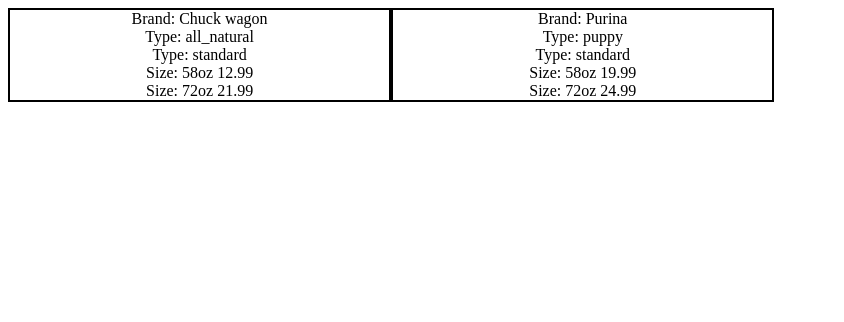
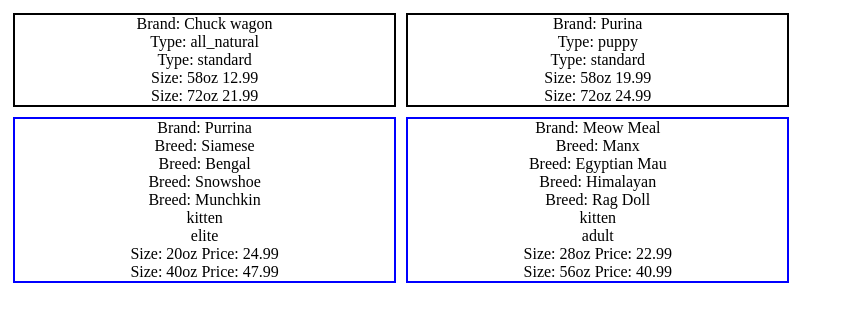
Before and after one commit to nss-day-cohort-14/spa-pet-food-project-glenngineer1, a plain HTML site: page pet-food-project/index.html in a window 1280 px wide. Shown: the whole page, without its empty margins (0-844 px from the left). Drawn offline with Linux system fonts and the light colour scheme.

Commit message:
everything getting to DOM, not in separate cards though

```diff
--- a/pet-food-project/cat-food.js
+++ b/pet-food-project/cat-food.js
@@ -12,5 +12,40 @@
 }
 
 function catData() {
+  var catInfo = JSON.parse(this.responseText);
+  buildCatInfo(catInfo);
+}
+
+function buildCatInfo(catFoodData) {
+  var catFoodToDom = document.getElementById("cat-food-data");
+
+  for (currentCatFood in catFoodData.cat_brands) {
+    var catFoodOutput = "";
+    var types;
+    var volumes;
+
+    var catFood = catFoodData.cat_brands[currentCatFood];
+    catFoodOutput += "<div class='catFoodCard'>";
+    catFoodOutput += "<div>" + "Brand: " + catFood.name + "</div>";
+
+    for (var i = 0; i < catFood.breeds.length; i++) {
+      types = catFood.breeds[i].types;
+      catFoodOutput += "<div>" + "Breed: " + catFood.breeds[i].breed + "</div>";
+    }
+
+    for (var j = 0; j < types.length; j++) {
+      volumes = types[j].volumes;
+      catFoodOutput += "<div>" + types[j].type + "</div>";
+    }
+
+    for (var k = 0; k < volumes.length; k++) {
+      var size = volumes[k].name;
+      var price = volumes[k].price;
+      catFoodOutput += "<div>" + "Size: " + size + " " + "Price: " + price + "</div>";
+    }
+
+    catFoodToDom.innerHTML += catFoodOutput;
+  }
+  catFoodOutput += "</div>"
 
 }
--- a/pet-food-project/cat.json
+++ b/pet-food-project/cat.json
@@ -4,7 +4,8 @@
       "name": "Purrina",
       "breeds": [
         {
-          "Siamese": [
+          "breed": "Siamese",
+          "types": [
             {
               "type": "kitten",
               "volumes": [
@@ -38,7 +39,8 @@
           ]
         },
         {
-          "Bengal": [
+          "breed": "Bengal",
+          "types": [
             {
               "type": "kitten",
               "volumes": [
@@ -72,7 +74,8 @@
           ]
         },
         {
-          "Snowshoe": [
+          "breed": "Snowshoe",
+          "types": [
             {
               "type": "kitten",
               "volumes": [
@@ -106,7 +109,8 @@
           ]
         },
         {
-          "Munchkin": [
+          "breed": "Munchkin",
+          "types": [
             {
               "type": "kitten",
               "volumes": [
@@ -145,7 +149,8 @@
       "name": "Meow Meal",
       "breeds": [
         {
-          "Manx": [
+          "breed": "Manx",
+          "types": [
             {
               "type": "kitten",
               "volumes": [
@@ -175,7 +180,8 @@
           ]
         },
         {
-          "Egyptian Mau": [
+          "breed": "Egyptian Mau",
+          "types": [
             {
               "type": "kitten",
               "volumes": [
@@ -205,7 +211,8 @@
           ]
         },
         {
-          "Himalayan": [
+          "breed": "Himalayan",
+          "types": [
             {
               "type": "kitten",
               "volumes": [
@@ -235,7 +242,8 @@
           ]
         },
         {
-          "Rag Doll": [
+          "breed": "Rag Doll",
+          "types": [
             {
               "type": "kitten",
               "volumes": [
--- a/pet-food-project/dog-food.js
+++ b/pet-food-project/dog-food.js
@@ -24,9 +24,8 @@
   var volumes;
 
   var dogFood = dogFoodData.dog_brands[currentDogFood];
-  var brand = dogFood.name;
   dogFoodOutput += "<div class='dogFoodCard'>"
-  dogFoodOutput += "<div>" + "Brand: " + brand + "</div>";
+  dogFoodOutput += "<div>" + "Brand: " + dogFood.name + "</div>";
 
     for (var i = 0; i < dogFood.types.length; i++) {
       volumes = dogFood.types[i].volumes;
--- a/pet-food-project/main.css
+++ b/pet-food-project/main.css
@@ -3,4 +3,13 @@
   display: inline-block;
   width: 30%;
   text-align: center;
+  margin: 5px;
 }
+
+.catFoodCard {
+  border: 2px solid blue;
+  display: inline-block;
+  width: 30%;
+  text-align: center;
+  margin: 5px;
+}
```
